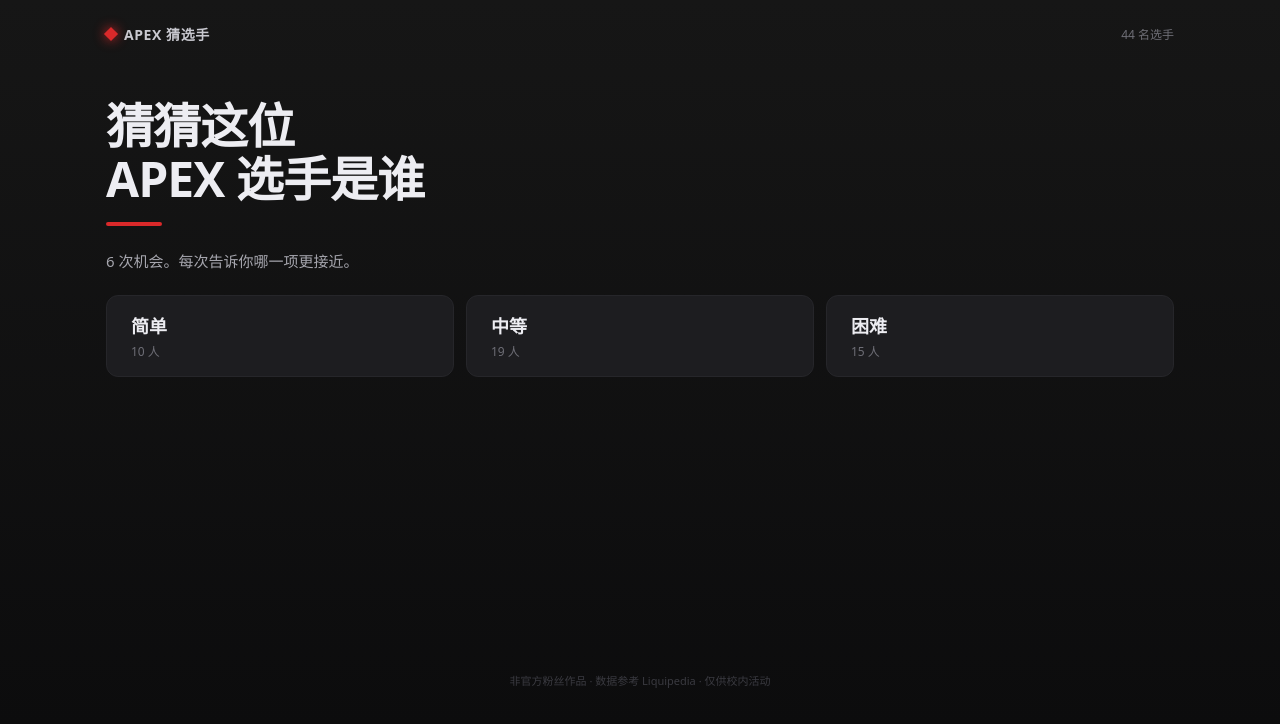
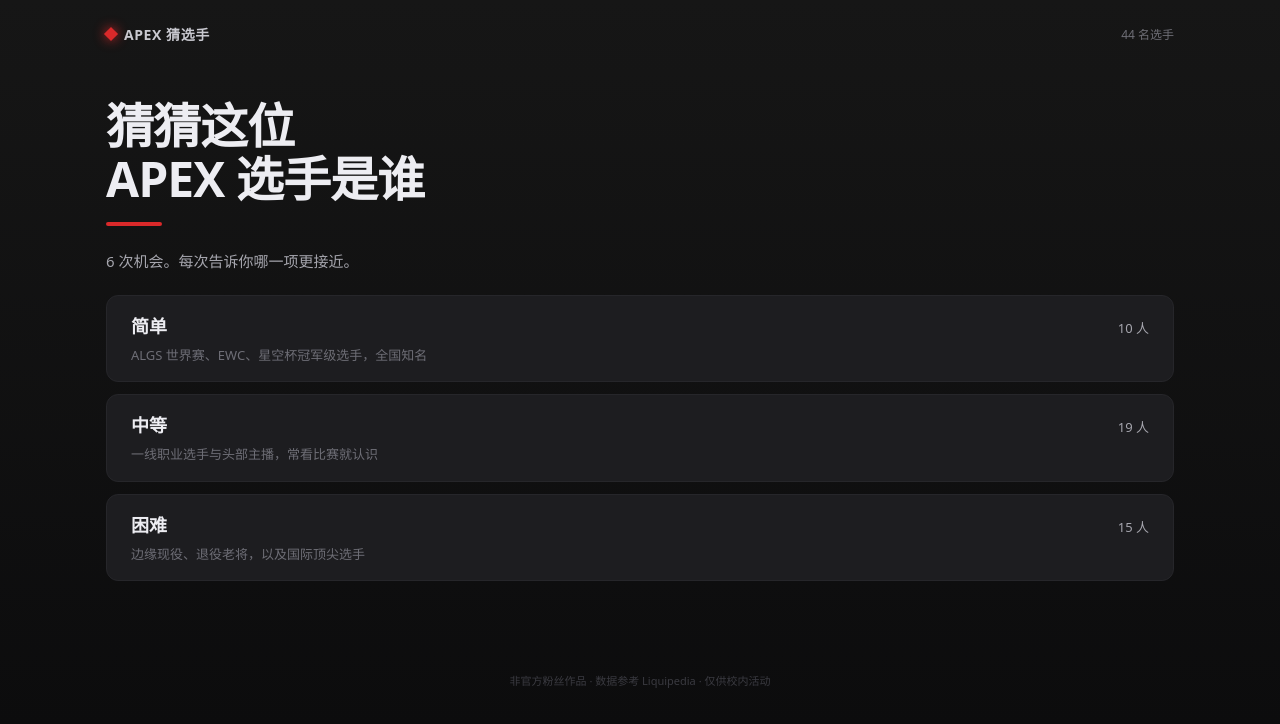
Before and after one commit to recelilious/kayiba, a React (Vite) app: page / in a window 1280 px wide. Shown: the top 724 px of the page. Built offline with nearby package versions, Linux system fonts and the light colour scheme.

Commit message:
feat(ui): 难度卡片改为上下排列并显示人数与内容
- 三档竖排，去掉宽屏下的三列布局
- 每档显示人数与一句话介绍

```diff
--- a/src/App.tsx
+++ b/src/App.tsx
@@ -65,6 +65,12 @@ function reducer(state: State, action: Action): State {
 
 const TIER_LABEL: Record<Tier, string> = { 1: '简单', 2: '中等', 3: '困难' }
 
+const TIER_DESC: Record<Tier, string> = {
+  1: 'ALGS 世界赛、EWC、星空杯冠军级选手，全国知名',
+  2: '一线职业选手与头部主播，常看比赛就认识',
+  3: '边缘现役、退役老将，以及国际顶尖选手',
+}
+
 export default function App() {
   const [state, dispatch] = useReducer(reducer, {
     phase: 'idle',
@@ -115,10 +121,11 @@ export default function App() {
             <div className="tiers">
               {([1, 2, 3] as Tier[]).map((t) => (
                 <button key={t} className="tier" disabled={counts[t] === 0} onClick={() => start(t)}>
-                  <span className="tier-name">{TIER_LABEL[t]}</span>
-                  <span className="tier-count">
-                    {counts[t] === 0 ? '待补充' : `${counts[t]} 人`}
+                  <span className="tier-head">
+                    <span className="tier-name">{TIER_LABEL[t]}</span>
+                    <span className="tier-count">{counts[t] === 0 ? '待补充' : `${counts[t]} 人`}</span>
                   </span>
+                  <span className="tier-desc">{TIER_DESC[t]}</span>
                 </button>
               ))}
             </div>
--- a/src/styles/global.css
+++ b/src/styles/global.css
@@ -135,17 +135,11 @@ button {
   gap: var(--s3);
 }
 
-@media (min-width: 560px) {
-  .tiers {
-    grid-template-columns: repeat(3, 1fr);
-  }
-}
-
 .tier {
   display: flex;
   flex-direction: column;
-  align-items: flex-start;
-  gap: var(--s1);
+  align-items: stretch;
+  gap: var(--s2);
   padding: var(--s4) var(--s5);
   background: var(--gray-800);
   border: 1px solid var(--gray-700);
@@ -170,14 +164,29 @@ button {
   cursor: not-allowed;
 }
 
+.tier-head {
+  display: flex;
+  align-items: baseline;
+  justify-content: space-between;
+  gap: var(--s3);
+}
+
 .tier-name {
   font-size: 18px;
   font-weight: 700;
 }
 
 .tier-count {
-  font-size: 12px;
+  font-size: 13px;
+  color: var(--gray-400);
+  font-variant-numeric: tabular-nums;
+}
+
+.tier-desc {
+  font-size: 13px;
+  line-height: 1.5;
   color: var(--gray-500);
+  text-align: left;
 }
 
 /* ---------- 对局 ---------- */
```
